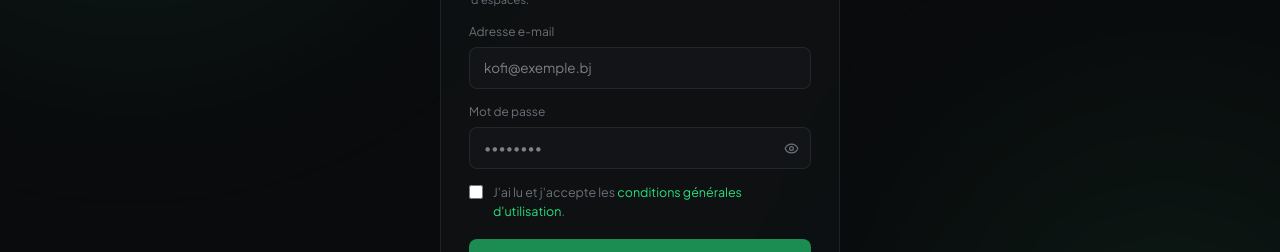
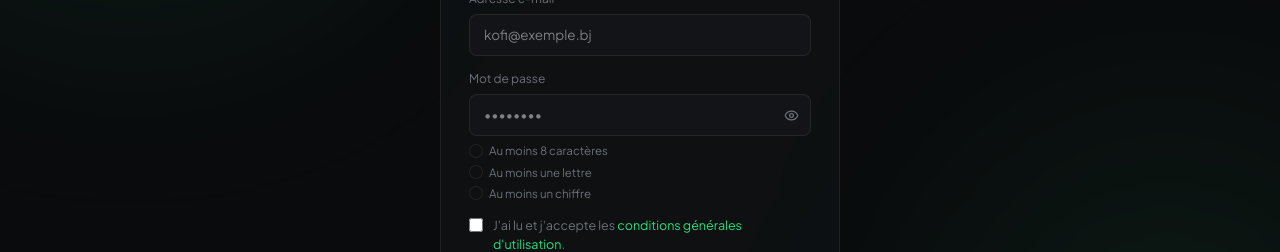
Before and after one commit to Rodney334/manhwa, a Next.js app: page /register in a window 1280 px wide. Shown: the part 366-618 px from the top of the page. Built offline with nearby package versions, Linux system fonts and the light colour scheme; no server answers.

Commit message:
fix: rectifying interface search and manhwa

```diff
--- a/src/app/(auth)/register/page.tsx
+++ b/src/app/(auth)/register/page.tsx
@@ -9,6 +9,7 @@ import { useAuthStore } from "@/lib/stores/auth.store";
 import { toast } from "@/lib/stores/toast.store";
 import { useTranslations } from "@/lib/i18n/useTranslations";
 import type { Messages } from "@/lib/i18n/messages/fr";
+import { PasswordRequirements } from "@/components/features/PasswordRequirements";
 import { Loader2, Eye, EyeOff } from "lucide-react";
 
 // Le backend renvoie déjà un message précis (« Lettres, chiffres et tiret
@@ -103,6 +104,7 @@ function RegisterForm() {
           type="email"
           placeholder={t.register.emailPlaceholder}
         />
+        <div className="flex flex-col gap-1.5">
           <Field
             label={t.register.passwordLabel}
             value={password}
@@ -110,6 +112,8 @@ function RegisterForm() {
             type="password"
             placeholder="••••••••"
           />
+          <PasswordRequirements password={password} />
+        </div>
 
         {error && <p className="text-[12.5px] text-rouge">{error}</p>}
 
--- a/src/app/(auth)/reinitialiser-mot-de-passe/page.tsx
+++ b/src/app/(auth)/reinitialiser-mot-de-passe/page.tsx
@@ -7,6 +7,7 @@ import { authService } from "@/lib/services/auth.service";
 import { ApiError } from "@/lib/api/client";
 import { toast } from "@/lib/stores/toast.store";
 import { useTranslations } from "@/lib/i18n/useTranslations";
+import { PasswordRequirements } from "@/components/features/PasswordRequirements";
 import { Loader2 } from "lucide-react";
 
 export default function ResetPasswordPage() {
@@ -72,7 +73,7 @@ export default function ResetPasswordPage() {
             className="bg-sur border border-ligne rounded-lg px-3.5 py-2.5 text-[13.5px] outline-none focus:border-vert/50 transition-colors"
           />
         </label>
-        <p className="text-[11.5px] text-txt3 -mt-2">{t.passwordHint}</p>
+        <PasswordRequirements password={password} />
 
         {error && <p className="text-[12.5px] text-rouge">{error}</p>}
         <button
--- a/src/app/app/profil/page.tsx
+++ b/src/app/app/profil/page.tsx
@@ -12,6 +12,7 @@ import type { Messages } from "@/lib/i18n/messages/fr";
 import { Loader2, TriangleAlert, Smartphone, HelpCircle } from "lucide-react";
 import type { User } from "@/types";
 import { InstallButton } from "@/components/features/InstallButton";
+import { PasswordRequirements } from "@/components/features/PasswordRequirements";
 import { useOnboardingStore } from "@/lib/stores/onboarding.store";
 
 export default function ProfilPage() {
@@ -234,6 +235,7 @@ function PasswordForm({ t }: { t: Messages["profile"]["password"] }) {
         type="password"
         minLength={8}
       />
+      <PasswordRequirements password={newPassword} />
 
       <button
         type="submit"
--- /dev/null
+++ b/src/components/features/PasswordRequirements.tsx
@@ -0,0 +1,60 @@
+"use client";
+
+import { useTranslations } from "@/lib/i18n/useTranslations";
+import { Check } from "lucide-react";
+
+// Reflète exactement la règle du backend (routes/auth.ts) :
+// `.isLength({ min: 8 })` + `/^(?=.*[A-Za-z])(?=.*\d).+$/` — 8 caractères,
+// au moins une lettre, au moins un chiffre. Pas de symbole exigé : mieux
+// vaut une checklist un peu courte mais fidèle à ce qui est réellement
+// vérifié, plutôt qu'une règle de plus qui induirait en erreur (l'utilisateur
+// croirait avoir besoin d'un symbole alors que le formulaire l'accepterait
+// très bien sans).
+export function checkPasswordRequirements(password: string) {
+  return {
+    length: password.length >= 8,
+    letter: /[A-Za-z]/.test(password),
+    digit: /\d/.test(password),
+  };
+}
+
+export function isPasswordValid(password: string): boolean {
+  const checks = checkPasswordRequirements(password);
+  return checks.length && checks.letter && checks.digit;
+}
+
+export function PasswordRequirements({ password }: { password: string }) {
+  const t = useTranslations("auth").passwordRequirements;
+  const checks = checkPasswordRequirements(password);
+
+  const items: { key: keyof typeof checks; label: string }[] = [
+    { key: "length", label: t.length },
+    { key: "letter", label: t.letter },
+    { key: "digit", label: t.digit },
+  ];
+
+  return (
+    <ul className="flex flex-col gap-1">
+      {items.map((item) => {
+        const met = checks[item.key];
+        return (
+          <li
+            key={item.key}
+            className={`flex items-center gap-1.5 text-[11.5px] transition-colors ${
+              met ? "text-vert" : "text-txt3"
+            }`}
+          >
+            <span
+              className={`flex items-center justify-center w-3.5 h-3.5 rounded-full border transition-colors shrink-0 ${
+                met ? "bg-vert border-vert" : "border-ligne"
+              }`}
+            >
+              {met && <Check size={9} className="text-[#05130c]" strokeWidth={3} />}
+            </span>
+            {item.label}
+          </li>
+        );
+      })}
+    </ul>
+  );
+}
--- a/src/lib/i18n/messages/en.ts
+++ b/src/lib/i18n/messages/en.ts
@@ -91,6 +91,11 @@ const en = {
   auth: {
     showPassword: "Show password",
     hidePassword: "Hide password",
+    passwordRequirements: {
+      length: "At least 8 characters",
+      letter: "At least one letter",
+      digit: "At least one digit",
+    },
     login: {
       title: "Log in",
       subtitle: "Your username or your email, whichever you like.",
--- a/src/lib/i18n/messages/fr.ts
+++ b/src/lib/i18n/messages/fr.ts
@@ -91,6 +91,11 @@ const fr = {
   auth: {
     showPassword: "Afficher le mot de passe",
     hidePassword: "Masquer le mot de passe",
+    passwordRequirements: {
+      length: "Au moins 8 caractères",
+      letter: "Au moins une lettre",
+      digit: "Au moins un chiffre",
+    },
     login: {
       title: "Connexion",
       subtitle: "Ton pseudo ou ton adresse, peu importe lequel.",
```
Also changed, not shown: 1 other file (tests, documents, lock files or other folders). Lines whose indentation alone changed are shown as unchanged.
